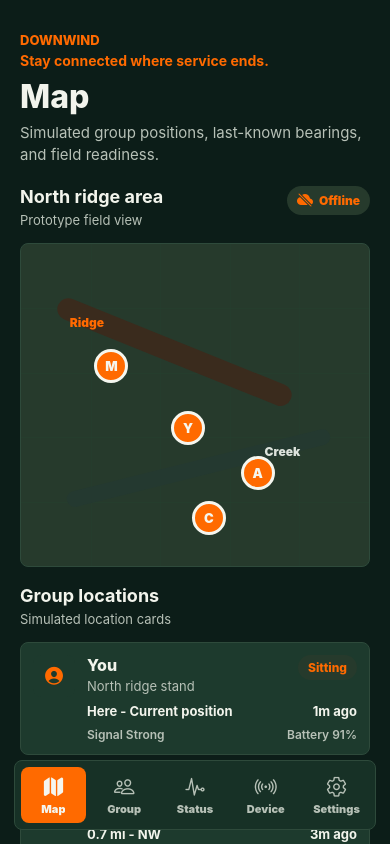
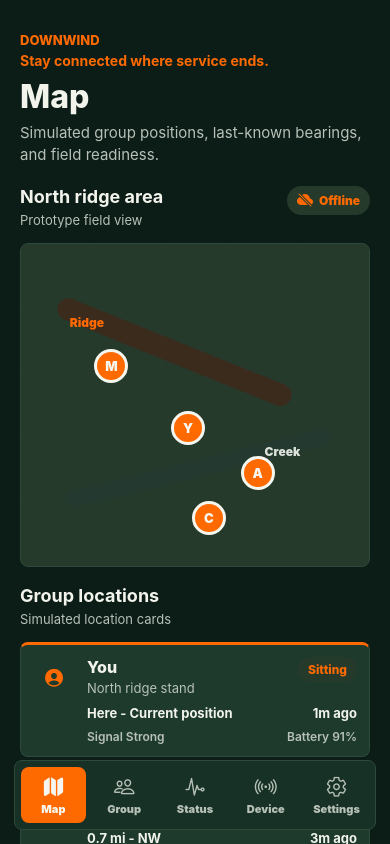
Before and after one commit to MylesLozano24/DownWind, a React Native app: screen / in a window 390 px wide. Built offline with nearby package versions, Linux system fonts and the light colour scheme.

Commit message:
Add orange top accent to hunter cards

```diff
--- a/src/components/HunterCard.tsx
+++ b/src/components/HunterCard.tsx
@@ -73,6 +73,8 @@ const styles = StyleSheet.create({
     backgroundColor: colors.panelAlt,
     borderColor: colors.border,
     borderRadius: 8,
+    borderTopColor: colors.amber,
+    borderTopWidth: 3,
     borderWidth: 1,
     flexDirection: "row",
     gap: 12,
```
